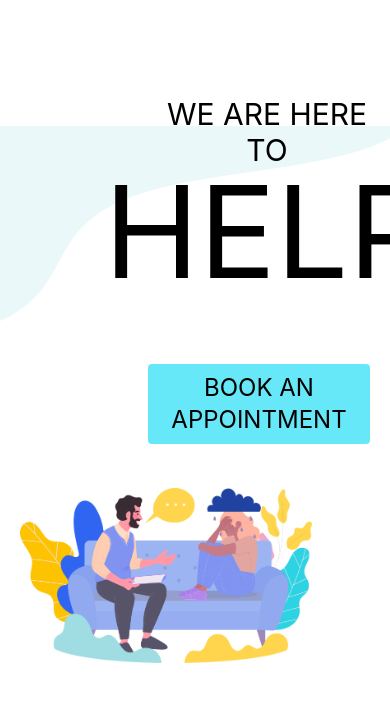
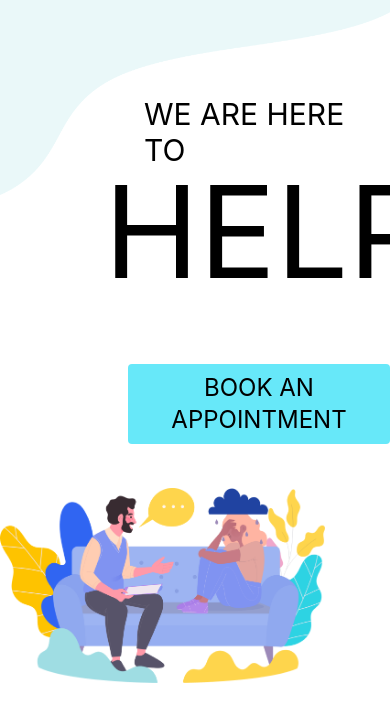
Before and after one commit to ninaderochka/sugar-and-thunder, a React (Create React App) app: page / in a window 390 px wide. Shown: the top 722 px of the page. Built offline with nearby package versions, Linux system fonts and the light colour scheme.

Commit message:
finally compleated

```diff
--- a/src/App.css
+++ b/src/App.css
@@ -1,3 +1,3 @@
-.App {
-  text-align: center;
+.imagee{
+  width:100vw;
 }
--- a/src/component/Header.js
+++ b/src/component/Header.js
@@ -6,18 +6,18 @@ export default function Header() {
   return (
 
     <div className="text-black font-normal " >
-      <div className="absolute top-[126px] left-0 w-full h-full bg-cover" ><img alt="#" src={background}/></div>
+       <img className=" absolute bg-center imagee" alt="#" src={background}/>
 
-      <div className="container mx-auto flex px-5 py-24 md:flex-row flex-col absolute">
+      <div className="container flex py-24 md:flex-row flex-col absolute">
 
-        <div className="font-Poppins lg:flex-grow md:w-1/2 lg:pr-24 md:pr-16 flex flex-col md:items-start md:text-left md:mb-0 items-center mt-">
+        <div className="font-Poppins lg:flex-grow md:w-1/2 lg:pr-24 md:pr-16 flex flex-col md:items-start md:text-left md:mb-0 items-center">
 
           <p className="text-black ml-36 text-3xl sm:text-3xl">WE ARE HERE TO</p>
           <p className="text-black ml-36 text-9xl ">HELP</p>
 
           {/* button */}
           <div className=" ml-32 py-5 mt-12">
-            <button type="button" className="text-2xl rounded bg-cyan-300 py-2 px-3">BOOK AN APPOINTMENT</button>
+            <button type="button" className="text-2xl rounded bg-cyan-300 py-2 px-3 focus:outline-none">BOOK AN APPOINTMENT</button>
           </div>
 
          </div>
```
Also changed, not shown: src/index.css (line endings or trailing spaces).
